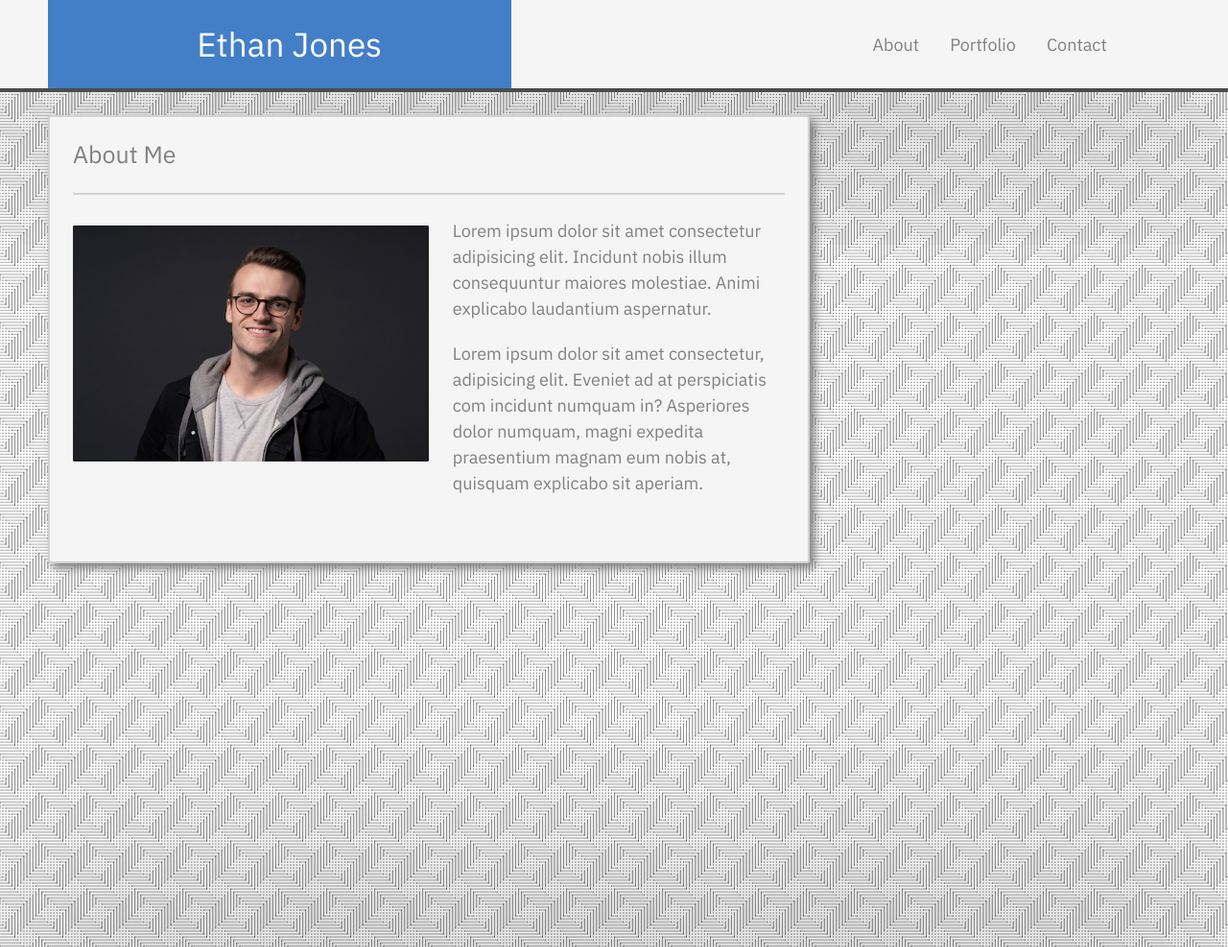
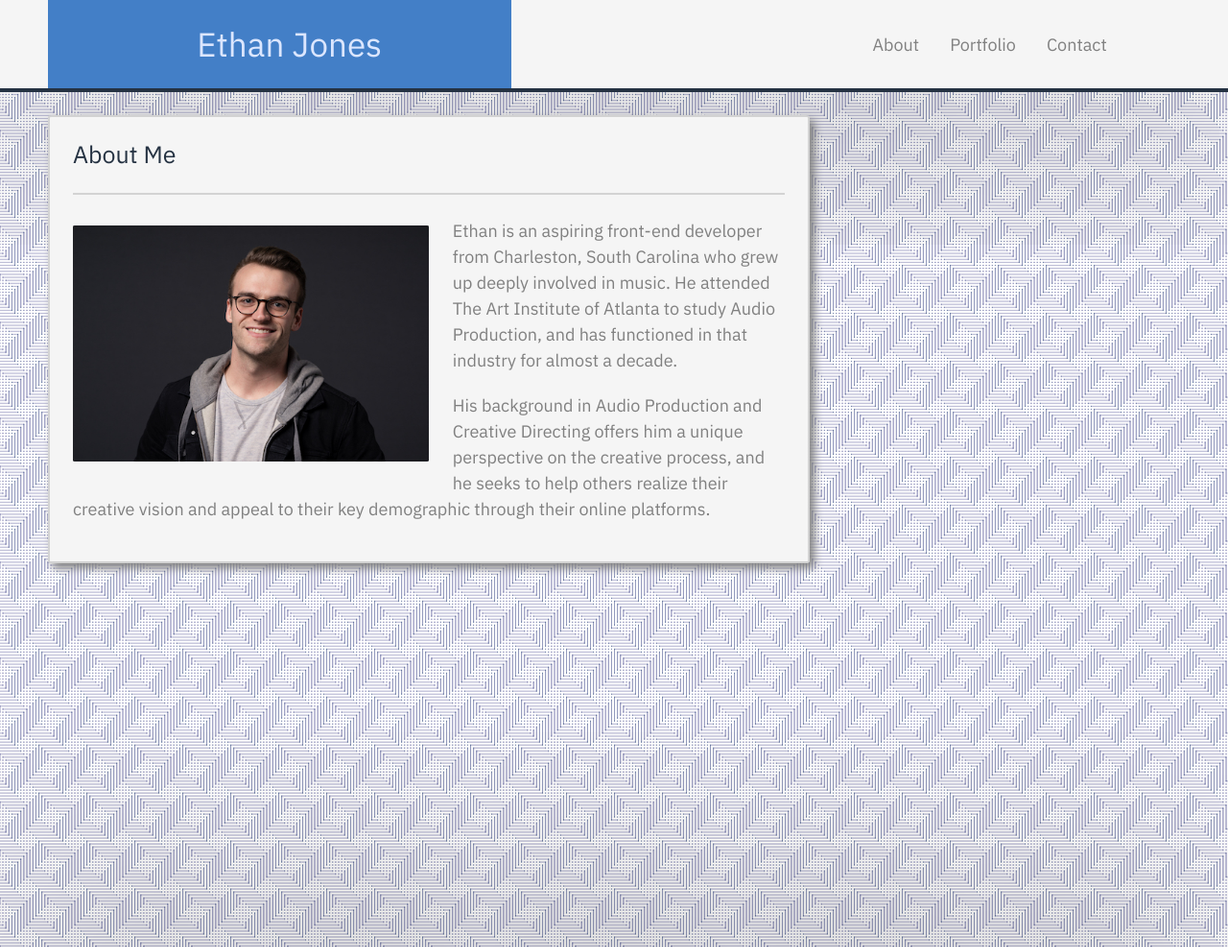
Before and after one commit to jethan16/ResponsivePortfolio, a plain HTML site: page index.html in a window 1280 px wide. Shown: the top 987 px of the page at 96% size. Drawn offline with nearby package versions, Linux system fonts and the light colour scheme.

Commit message:
Added .ReadMe and wrote bio

```diff
--- a/Assets/contactStyle.css
+++ b/Assets/contactStyle.css
@@ -5,6 +5,8 @@ body {
     font-family: 'IBM Plex Sans', sans-serif;
     background-image: url(../Assets/Images/crossline-dots.png);
     background-position: center center;
+    background-color: rgba(109, 167, 254, 0.384);
+    background-blend-mode: lighten;
 }
 
 /* Header and Nav bar */
@@ -18,7 +20,7 @@ body {
     background-color: whitesmoke;
     border-bottom-style: solid;
     border-bottom-width: 4px;
-    border-bottom-color: rgba(33, 35, 34, .8);
+    border-bottom-color: rgb(37, 50, 66);
     box-shadow: 0px 10px 1000px rgba(0, 0, 0, 0.356);
 
 }
@@ -31,7 +33,7 @@ body {
 .header h1 {
     background-color: rgb(67 127 199);
     text-align: center;
-    color: white;
+    color: rgb(219, 230, 255);
     padding: 25px 0px;
     margin: 0px;
 
@@ -82,7 +84,7 @@ body {
     border-bottom-style: solid;
     border-bottom-width: 2px;
     border-bottom-color: lightgray;
-    color: gray;
+    color: rgb(37, 50, 66);
 }
 
 
@@ -99,7 +101,7 @@ body {
     color: white;
     border-top-style: solid;
     border-top-width: 10px;
-    border-top-color: rgba(33, 35, 34, .9);
+    border-top-color: rgb(37, 50, 66);
     box-shadow: 0px -10px 1000px rgba(0, 0, 0, 0.356);
 }
 
--- a/Assets/indexStyle.CSS
+++ b/Assets/indexStyle.CSS
@@ -7,6 +7,8 @@ body {
     font-family: 'IBM Plex Sans', sans-serif;
     background-image: url(../Assets/Images/crossline-dots.png);
     background-position: center center;
+    background-color: rgba(109, 167, 254, 0.384);
+    background-blend-mode: lighten;
 }
 
 /* Header and Nav bar */
@@ -20,7 +22,7 @@ body {
     background-color: whitesmoke;
     border-bottom-style: solid;
     border-bottom-width: 4px;
-    border-bottom-color: rgba(33, 35, 34, .8);
+    border-bottom-color: rgb(37, 50, 66);
     box-shadow: 0px 10px 1000px rgba(0, 0, 0, 0.356);
 
 }
@@ -33,7 +35,7 @@ body {
 .header h1 {
     background-color: rgb(67 127 199);
     text-align: center;
-    color: white;
+    color: rgb(219, 230, 255);
     padding: 25px 0px;
     margin: 0px;
 
@@ -85,7 +87,7 @@ body {
     border-bottom-style: solid;
     border-bottom-width: 2px;
     border-bottom-color: lightgray;
-    color: gray;
+    color: rgb(37, 50, 66);
 }
 
 .image {
@@ -119,7 +121,7 @@ img {
     color: white;
     border-top-style: solid;
     border-top-width: 10px;
-    border-top-color: rgba(33, 35, 34, .9);
+    border-top-color: rgb(37, 50, 66);
     box-shadow: 0px -10px 1000px rgba(0, 0, 0, 0.356);
 }
 
--- a/Assets/portfolioStyle.css
+++ b/Assets/portfolioStyle.css
@@ -5,6 +5,8 @@ body {
     font-family: 'IBM Plex Sans', sans-serif;
     background-image: url(../Assets/Images/crossline-dots.png);
     background-position: center center;
+    background-color: rgba(109, 167, 254, 0.384);
+    background-blend-mode: lighten;
 }
 
 /* Header and Nav bar */
@@ -18,7 +20,7 @@ body {
     background-color: whitesmoke;
     border-bottom-style: solid;
     border-bottom-width: 4px;
-    border-bottom-color: rgba(33, 35, 34, .8);
+    border-bottom-color: rgb(37, 50, 66);
     box-shadow: 0px 10px 1000px rgba(0, 0, 0, 0.356);
 
 }
@@ -31,7 +33,7 @@ body {
 .header h1 {
     background-color: rgb(67 127 199);
     text-align: center;
-    color: white;
+    color: rgb(219, 230, 255);
     padding: 25px 0px;
     margin: 0px;
 
@@ -78,6 +80,7 @@ body {
 
 .portfolio-title {
     margin: 25px 0px 10px 0px;
+    padding: 0px;
 
 }
 
@@ -87,7 +90,7 @@ body {
     border-bottom-style: solid;
     border-bottom-width: 2px;
     border-bottom-color: lightgray;
-    color: gray;
+    color: rgb(37, 50, 66);
 }
 
 .images {
@@ -106,7 +109,7 @@ body {
     color: white;
     border-top-style: solid;
     border-top-width: 10px;
-    border-top-color: rgba(33, 35, 34, .9);
+    border-top-color: rgb(37, 50, 66);
     box-shadow: 0px -10px 1000px rgba(0, 0, 0, 0.356);
 }
 
--- a/index.html
+++ b/index.html
@@ -71,9 +71,9 @@
                 <figure class="col">
                     <img class="image" src="Assets/Images/IMG_0650.jpeg" alt="Ethan Jones' Bio Picture">
 
-                                <p class="text-one">Lorem ipsum dolor sit amet consectetur adipisicing elit. Incidunt nobis illum consequuntur maiores molestiae. Animi explicabo laudantium aspernatur.</p>
+                                <p class="text-one">Ethan is an aspiring front-end developer from Charleston, South Carolina who grew up deeply involved in music. He attended The Art Institute of Atlanta to study Audio Production, and has functioned in that industry for almost a decade.</p>
 
-                                <p class="text-one">Lorem ipsum dolor sit amet consectetur, adipisicing elit. Eveniet ad at perspiciatis com incidunt numquam in? Asperiores dolor numquam, magni expedita praesentium magnam eum nobis at, quisquam explicabo sit aperiam.</p>
+                                <p class="text-one">His background in Audio Production and Creative Directing offers him a unique perspective on the creative process, and he seeks to help others realize their creative vision and appeal to their key demographic through their online platforms.</p>
                 </figure>
            </aside>
 
```
Also changed, not shown: 1 other file.
